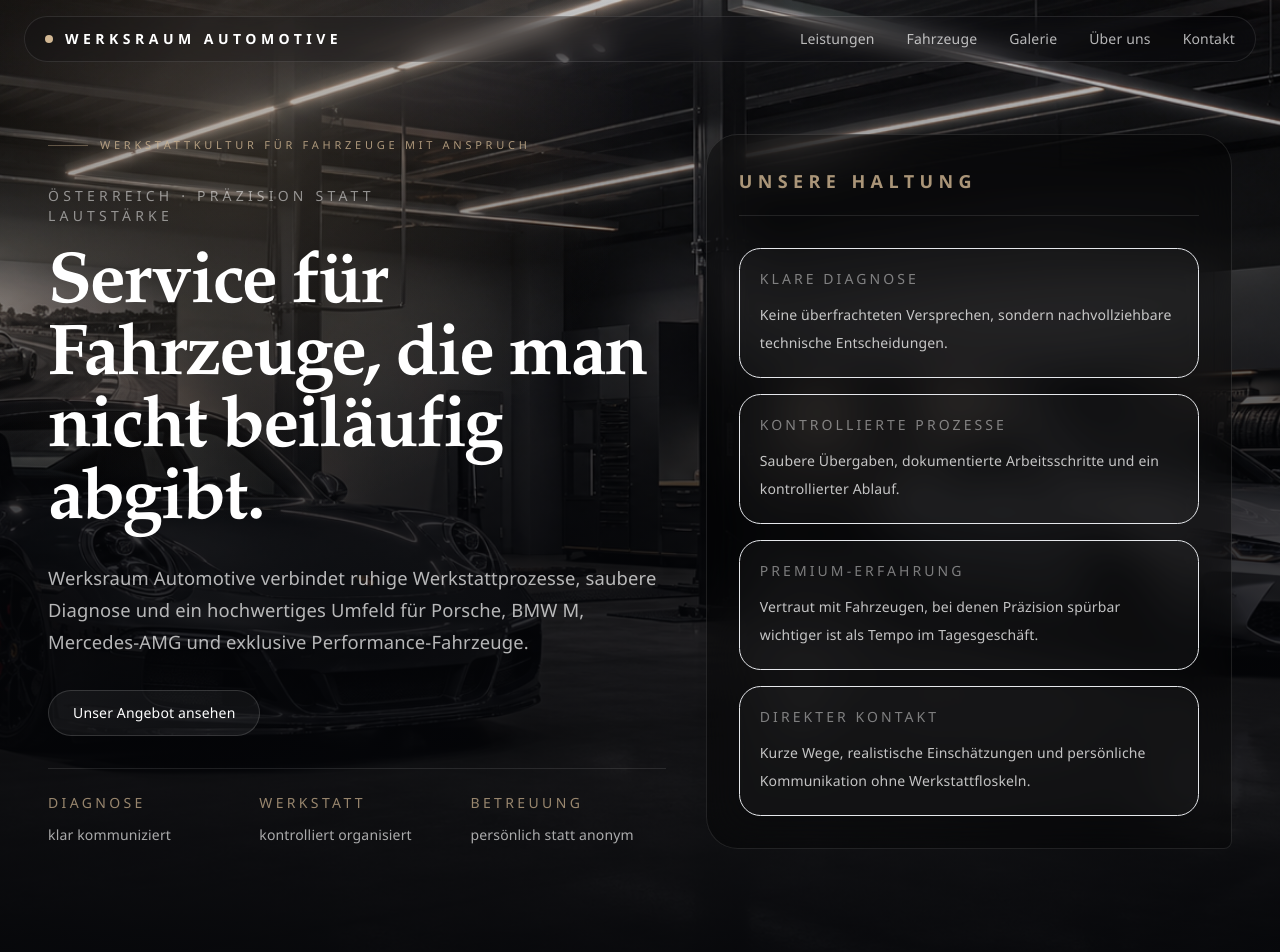
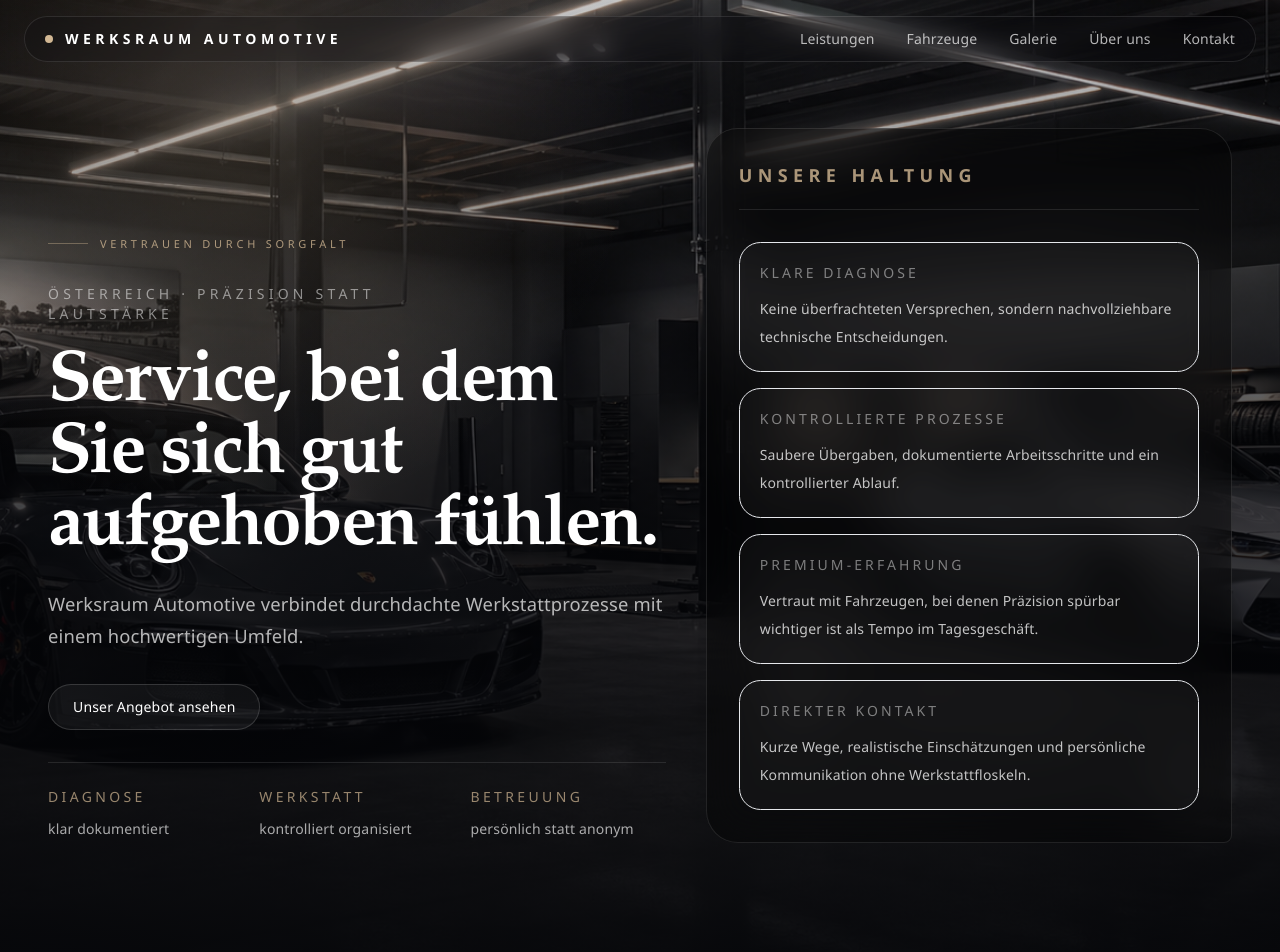
Before and after one commit to biesiadamaciej06-design/werkraum-automotive-preview, a Next.js app: page / in a window 1280 px wide. Shown: the top 952 px of the page. Built offline with nearby package versions, Linux system fonts and the light colour scheme.

Commit message:
Make hero copy customer focused

```diff
--- a/app/page.tsx
+++ b/app/page.tsx
@@ -108,18 +108,17 @@
         <div className="section-shell relative z-10 flex min-h-screen items-end py-28 sm:py-32">
           <div className="grid w-full gap-10 lg:grid-cols-[1.08fr_0.92fr] lg:items-end">
             <FadeIn className="max-w-4xl space-y-8">
-              <span className="eyebrow">Werkstattkultur für Fahrzeuge mit Anspruch</span>
+              <span className="eyebrow">Vertrauen durch Sorgfalt</span>
               <div className="space-y-6">
                 <p className="max-w-md text-sm uppercase tracking-[0.3em] text-white opacity-50">
                   Österreich · Präzision statt Lautstärke
                 </p>
                 <h1 className="display-title max-w-4xl">
-                  Service für Fahrzeuge, die man nicht beiläufig abgibt.
+                  Service, bei dem Sie sich gut aufgehoben fühlen.
                 </h1>
                 <p className="max-w-2xl text-lg leading-8 text-white/70 sm:text-[1.15rem]">
-                  Werksraum Automotive verbindet ruhige Werkstattprozesse, saubere Diagnose und ein
-                  hochwertiges Umfeld für Porsche, BMW M, Mercedes-AMG und exklusive
-                  Performance-Fahrzeuge.
+                  Werksraum Automotive verbindet durchdachte Werkstattprozesse mit einem hochwertigen
+                  Umfeld.
                 </p>
               </div>
 
@@ -131,7 +130,7 @@
 
               <div className="grid max-w-3xl gap-4 border-t border-white/10 pt-6 sm:grid-cols-3">
                 {[
-                  ["Diagnose", "klar kommuniziert"],
+                  ["Diagnose", "klar dokumentiert"],
                   ["Werkstatt", "kontrolliert organisiert"],
                   ["Betreuung", "persönlich statt anonym"],
                 ].map(([title, text]) => (
```
